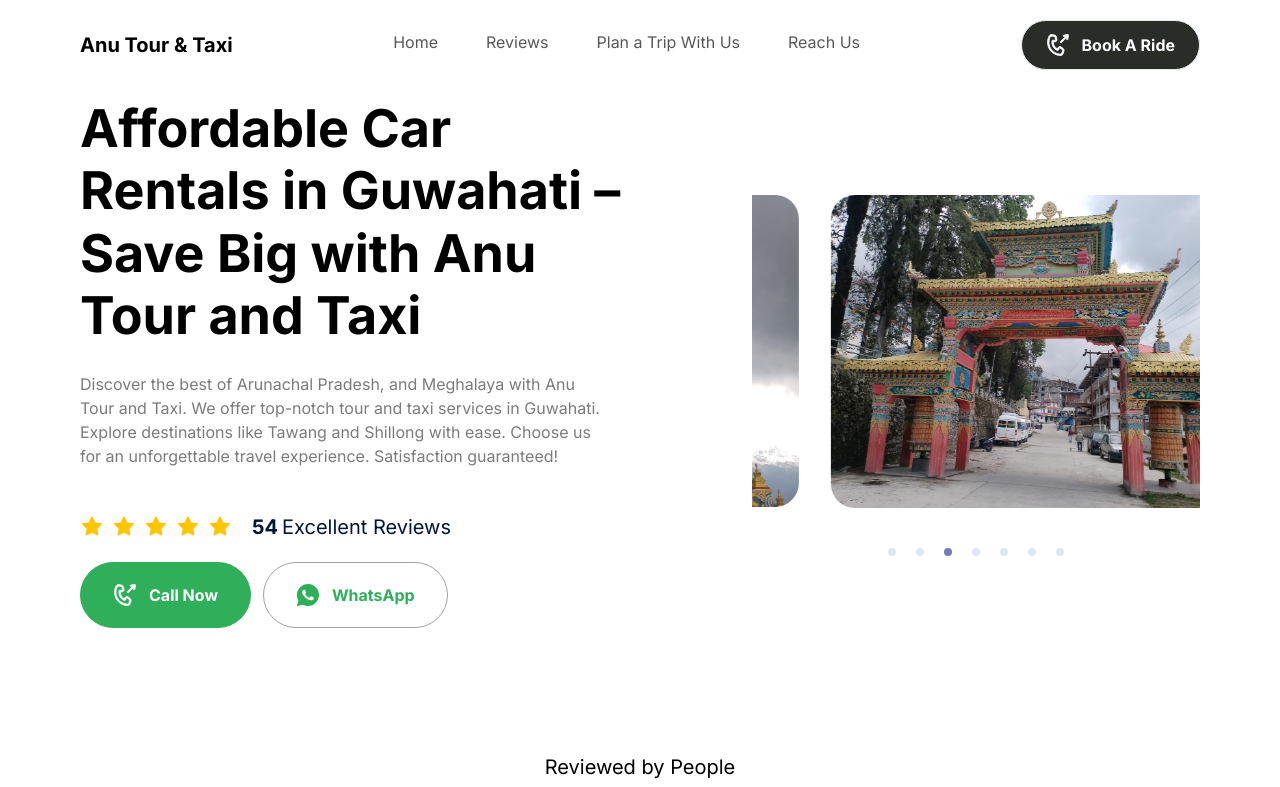
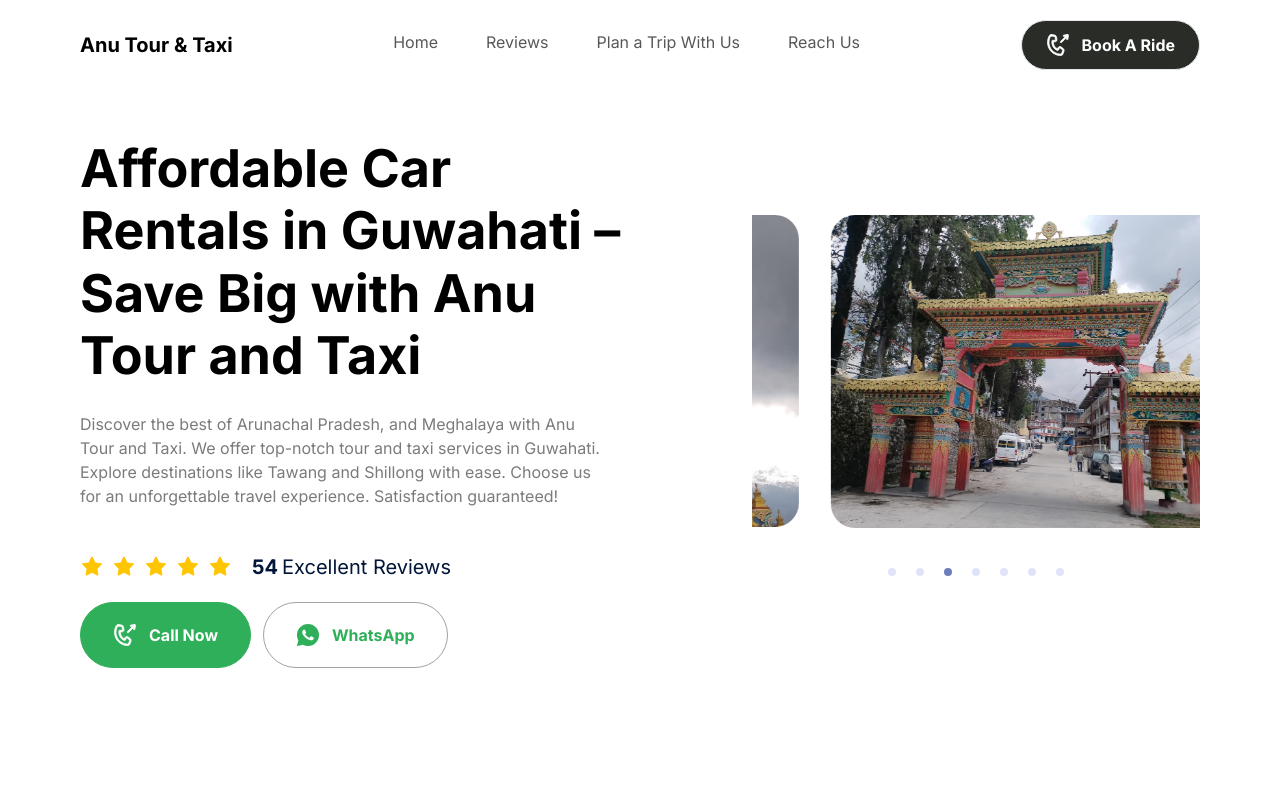
Before and after one commit to rush33/anu-taxi, a Next.js app: page / in a window 1280 px wide. Shown: the top 787 px of the page. Built offline with nearby package versions, Linux system fonts and the light colour scheme.

Commit message:
Added Margin Top

```diff
--- a/app/globals.css
+++ b/app/globals.css
@@ -148,7 +148,7 @@
 
   /* Hero */
   .hero-child1 {
-    @apply mt-2 md:w-1/2 flex flex-col justify-center px-2 sm:px-0;
+    @apply mt-12 md:w-1/2 flex flex-col justify-center px-2 sm:px-0;
   }
 
   .hero-child2 {
```
